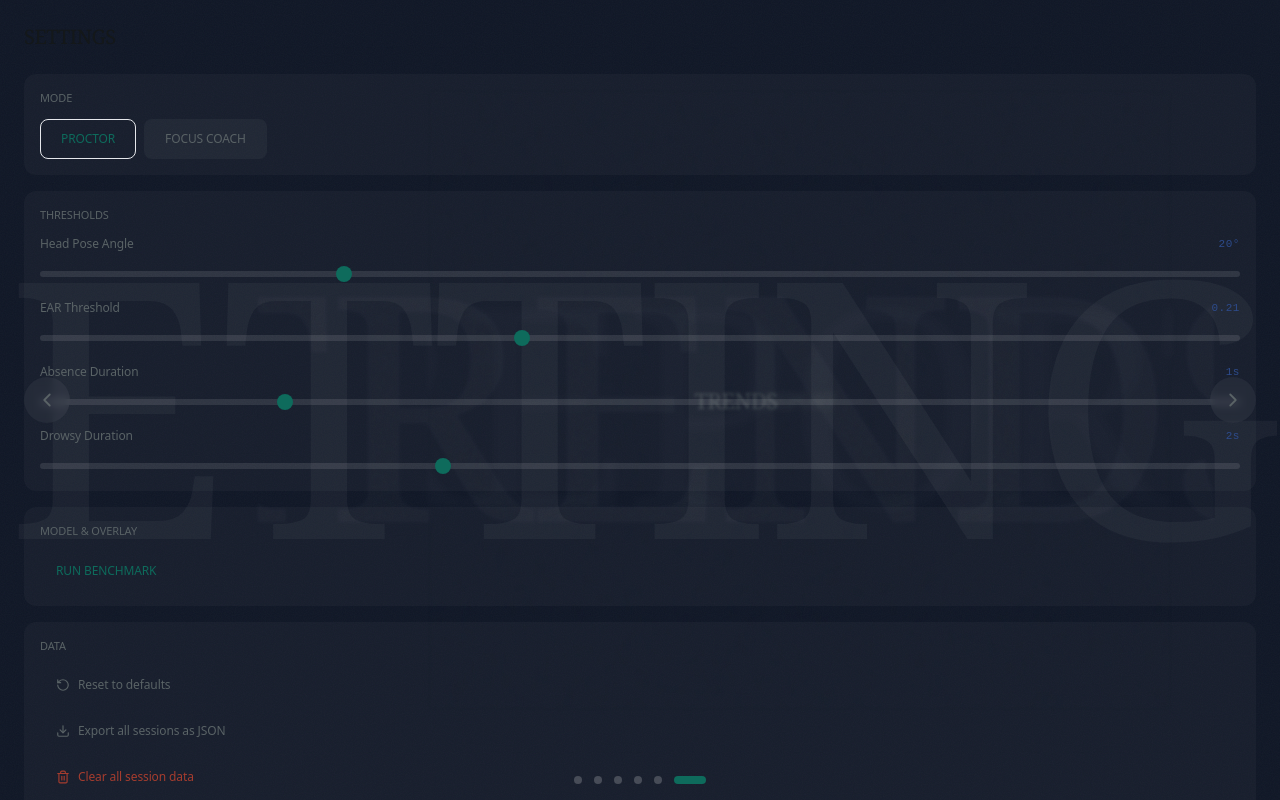
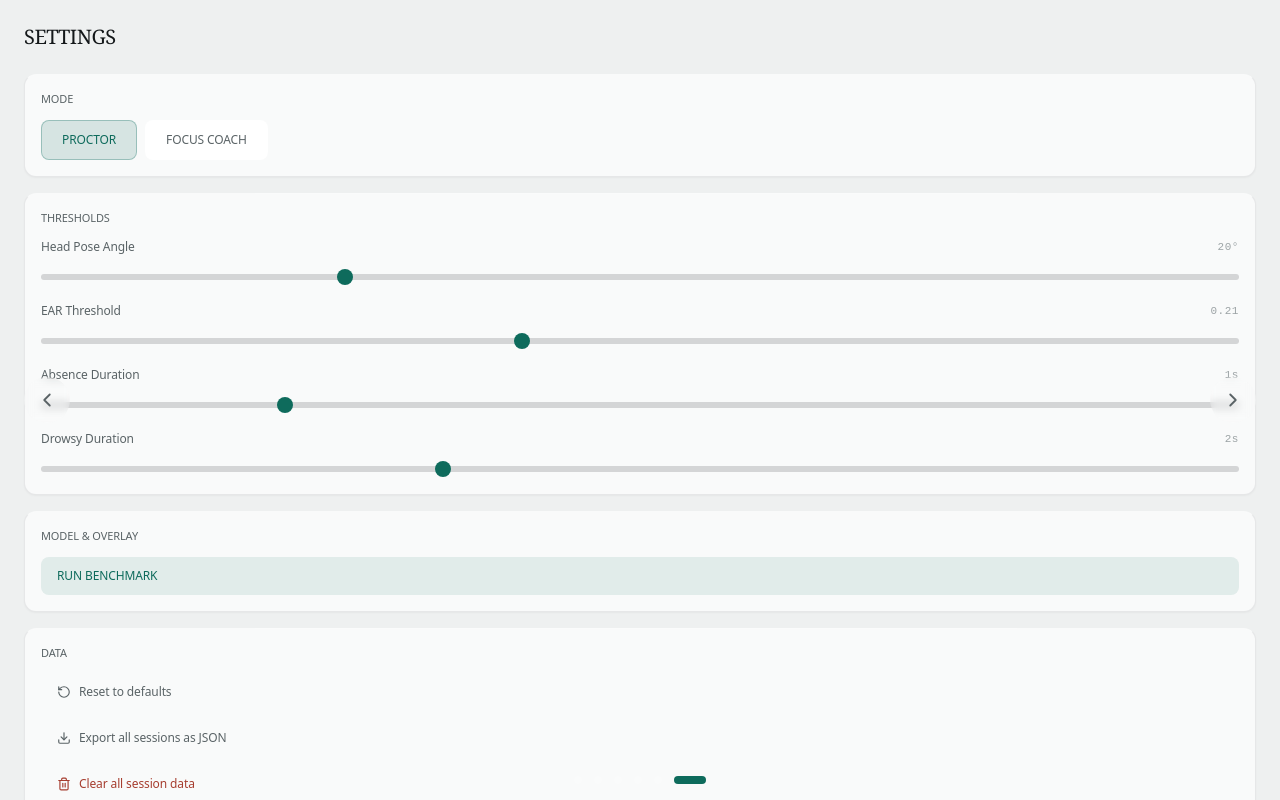
Before and after one commit to HarshDubey23/ProctorIQ, a React (Vite) app in the folder frontend/: page / in a window 1280 px wide. Both pictures are taken after a click on the button 47 px from the left and 400 px from the top of the page. Built offline with nearby package versions, Linux system fonts and the light colour scheme; no server answers; a web font is replaced by a local one.

Commit message:
fix(design): migrate Settings screen off legacy dark theme, remove stale dark background from AppRoot shell

```diff
--- a/frontend/src/components/layout/AppRoot.tsx
+++ b/frontend/src/components/layout/AppRoot.tsx
@@ -1,27 +1,9 @@
-import { motion } from 'framer-motion';
-import { useUIStore, type PanelId } from '../../store/ui';
-import { panelTransition } from '../../motion.config';
 import { PanelCarousel } from '../panels/PanelCarousel';
 
-const PANEL_BG: Record<PanelId, string> = {
-  landing: '#111827',
-  exam: '#0A1628',
-  session: '#0F1E2D',
-  report: '#0F0F1E',
-  trends: '#111827',
-  settings: '#111827',
-};
-
 export function AppRoot() {
-  const activePanel = useUIStore((s) => s.activePanel);
-
   return (
-    <motion.div
-      className="h-full w-full"
-      animate={{ backgroundColor: PANEL_BG[activePanel] }}
-      transition={panelTransition}
-    >
+    <div className="h-full w-full" style={{ backgroundColor: 'var(--surface-0)' }}>
       <PanelCarousel />
-    </motion.div>
+    </div>
   );
 }
--- a/frontend/src/features/settings/SettingsPanel.tsx
+++ b/frontend/src/features/settings/SettingsPanel.tsx
@@ -4,6 +4,13 @@ import { useUIStore } from '../../store/ui';
 import { listSessions, deleteSession } from '../../lib/db';
 import { BenchmarkModal } from './BenchmarkModal';
 import { ProctorExternalExam } from './ProctorExternalExam';
+
+const CARD_STYLE: React.CSSProperties = {
+  backgroundColor: 'var(--surface-1)',
+  border: '1px solid var(--hairline)',
+  borderTop: '1px solid var(--edge-highlight)',
+  boxShadow: 'var(--shadow-sm)',
+};
 
 export function SettingsPanel() {
   const mode = useUIStore((s) => s.mode);
@@ -60,16 +67,16 @@ export function SettingsPanel() {
   }
 
   return (
-    <div className="flex h-full w-full flex-col gap-6 overflow-y-auto p-4 lg:p-6">
+    <div className="flex h-full w-full flex-col gap-6 overflow-y-auto p-4 lg:p-6" style={{ backgroundColor: 'var(--surface-0)' }}>
       <div className="flex items-center gap-3">
-        <h2 className="font-display text-lg uppercase tracking-[0.08em] text-text-primary">
+        <h2 className="font-display text-lg uppercase tracking-[0.08em]" style={{ color: 'var(--ink)' }}>
           Settings
         </h2>
       </div>
 
       <div className="flex flex-col gap-4">
-        <div className="rounded-xl bg-white/[0.03] p-4">
-          <h3 className="font-sans text-[11px] uppercase tracking-[0.14em] text-text-secondary mb-3">
+        <div className="rounded-xl p-4 flex flex-col gap-3" style={CARD_STYLE}>
+          <h3 className="font-sans text-[11px] uppercase tracking-[0.14em]" style={{ color: 'var(--ink-muted)' }}>
             Mode
           </h3>
           <div className="flex gap-2">
@@ -77,11 +84,12 @@ export function SettingsPanel() {
               <button
                 key={m}
                 onClick={() => setMode(m)}
-                className={`rounded-lg px-5 py-2.5 font-sans text-[12px] uppercase tracking-[0.1em] transition-all ${
-                  mode === m
-                    ? 'bg-signal-focus/[0.15] text-signal-focus border border-signal-focus/30'
-                    : 'bg-white/[0.04] text-text-secondary hover:bg-white/[0.08] border border-transparent'
-                }`}
+                className="rounded-lg px-5 py-2.5 font-sans text-[12px] uppercase tracking-[0.1em] transition-all"
+                style={{
+                  backgroundColor: mode === m ? 'rgba(14,107,92,0.15)' : 'var(--surface-2)',
+                  color: mode === m ? 'var(--jade)' : 'var(--ink-muted)',
+                  border: mode === m ? '1px solid rgba(14,107,92,0.3)' : '1px solid transparent',
+                }}
               >
                 {m === 'exam' ? 'Proctor' : 'Focus Coach'}
               </button>
@@ -89,8 +97,8 @@ export function SettingsPanel() {
           </div>
         </div>
 
-        <div className="rounded-xl bg-white/[0.03] p-4">
-          <h3 className="font-sans text-[11px] uppercase tracking-[0.14em] text-text-secondary mb-3">
+        <div className="rounded-xl p-4 flex flex-col gap-3" style={CARD_STYLE}>
+          <h3 className="font-sans text-[11px] uppercase tracking-[0.14em]" style={{ color: 'var(--ink-muted)' }}>
             Thresholds
           </h3>
           <div className="flex flex-col gap-4">
@@ -104,8 +112,8 @@ export function SettingsPanel() {
               return (
                 <div key={key}>
                   <div className="flex items-center justify-between mb-1.5">
-                    <label className="font-sans text-[12px] text-text-secondary">{label}</label>
-                    <span className="font-mono text-[11px] tabular-nums text-text-mono">
+                    <label className="font-sans text-[12px]" style={{ color: 'var(--ink-muted)' }}>{label}</label>
+                    <span className="font-mono text-[11px] tabular-nums" style={{ color: 'var(--ink-faint)' }}>
                       {value}{unit}
                     </span>
                   </div>
@@ -119,10 +127,11 @@ export function SettingsPanel() {
                       const v = step >= 1 ? parseInt(e.target.value, 10) : parseFloat(e.target.value);
                       setThresholds((prev) => ({ ...prev, [key]: v }));
                     }}
-                    className="w-full appearance-none h-1.5 rounded-full bg-white/[0.1] outline-none cursor-pointer
+                    className="w-full appearance-none h-1.5 rounded-full outline-none cursor-pointer
                       [&::-webkit-slider-thumb]:appearance-none [&::-webkit-slider-thumb]:h-4 [&::-webkit-slider-thumb]:w-4
-                      [&::-webkit-slider-thumb]:rounded-full [&::-webkit-slider-thumb]:bg-signal-focus
-                      [&::-webkit-slider-thumb]:cursor-pointer [&::-webkit-slider-thumb]:border-2 [&::-webkit-slider-thumb]:border-bg-neutral"
+                      [&::-webkit-slider-thumb]:rounded-full [&::-webkit-slider-thumb]:bg-[--jade]
+                      [&::-webkit-slider-thumb]:cursor-pointer [&::-webkit-slider-thumb]:border-2 [&::-webkit-slider-thumb]:border-[--surface-2]"
+                    style={{ backgroundColor: 'var(--hairline-strong)' }}
                     aria-label={label}
                   />
                 </div>
@@ -131,53 +140,68 @@ export function SettingsPanel() {
           </div>
         </div>
 
-        <div className="rounded-xl bg-white/[0.03] p-4">
-          <h3 className="font-sans text-[11px] uppercase tracking-[0.14em] text-text-secondary mb-3">
+        <div className="rounded-xl p-4 flex flex-col gap-3" style={CARD_STYLE}>
+          <h3 className="font-sans text-[11px] uppercase tracking-[0.14em]" style={{ color: 'var(--ink-muted)' }}>
             Model & Overlay
           </h3>
           <div className="flex flex-col gap-3">
             <button
               onClick={() => setBenchmarkOpen(true)}
-              className="rounded-lg bg-signal-focus/[0.1] px-4 py-2.5 font-sans text-[12px] uppercase tracking-[0.1em] text-signal-focus transition-colors hover:bg-signal-focus/[0.2] text-left"
+              className="rounded-lg px-4 py-2.5 font-sans text-[12px] uppercase tracking-[0.1em] transition-colors text-left"
+              style={{
+                backgroundColor: 'rgba(14,107,92,0.1)',
+                color: 'var(--jade)',
+              }}
             >
               Run Benchmark
             </button>
           </div>
         </div>
 
-        <div className="rounded-xl bg-white/[0.03] p-4">
-          <h3 className="font-sans text-[11px] uppercase tracking-[0.14em] text-text-secondary mb-3">
+        <div className="rounded-xl p-4 flex flex-col gap-3" style={CARD_STYLE}>
+          <h3 className="font-sans text-[11px] uppercase tracking-[0.14em]" style={{ color: 'var(--ink-muted)' }}>
             Data
           </h3>
           <div className="flex flex-col gap-2">
             <button
               onClick={resetDefaults}
-              className="flex items-center gap-2 rounded-lg px-4 py-2.5 font-sans text-[12px] text-text-secondary transition-colors hover:bg-white/[0.06] hover:text-text-primary"
+              className="flex items-center gap-2 rounded-lg px-4 py-2.5 font-sans text-[12px] transition-colors"
+              style={{ color: 'var(--ink-muted)' }}
+              onMouseEnter={(e) => { (e.currentTarget as HTMLButtonElement).style.backgroundColor = 'var(--surface-2)'; }}
+              onMouseLeave={(e) => { (e.currentTarget as HTMLButtonElement).style.backgroundColor = 'transparent'; }}
             >
               <RotateCcw size={14} />
               Reset to defaults
             </button>
             <button
               onClick={exportAllData}
-              className="flex items-center gap-2 rounded-lg px-4 py-2.5 font-sans text-[12px] text-text-secondary transition-colors hover:bg-white/[0.06] hover:text-text-primary"
+              className="flex items-center gap-2 rounded-lg px-4 py-2.5 font-sans text-[12px] transition-colors"
+              style={{ color: 'var(--ink-muted)' }}
+              onMouseEnter={(e) => { (e.currentTarget as HTMLButtonElement).style.backgroundColor = 'var(--surface-2)'; }}
+              onMouseLeave={(e) => { (e.currentTarget as HTMLButtonElement).style.backgroundColor = 'transparent'; }}
             >
               <Download size={14} />
               Export all sessions as JSON
             </button>
             {showClearConfirm ? (
               <div className="flex items-center gap-2 mt-1">
-                <span className="font-sans text-[11px] text-signal-alert">
+                <span className="font-sans text-[11px]" style={{ color: 'var(--clay)' }}>
                   This cannot be undone. Confirm?
                 </span>
                 <button
                   onClick={clearAllData}
-                  className="rounded-lg bg-signal-alert/[0.2] px-3 py-1.5 font-sans text-[11px] text-signal-alert transition-colors hover:bg-signal-alert/[0.3]"
+                  className="rounded-lg px-3 py-1.5 font-sans text-[11px] transition-colors"
+                  style={{
+                    backgroundColor: 'rgba(166,61,47,0.2)',
+                    color: 'var(--clay)',
+                  }}
                 >
                   Yes, clear all
                 </button>
                 <button
                   onClick={() => setShowClearConfirm(false)}
-                  className="rounded-lg px-3 py-1.5 font-sans text-[11px] text-text-secondary transition-colors hover:bg-white/[0.06]"
+                  className="rounded-lg px-3 py-1.5 font-sans text-[11px] transition-colors"
+                  style={{ color: 'var(--ink-muted)' }}
                 >
                   Cancel
                 </button>
@@ -185,7 +209,10 @@ export function SettingsPanel() {
             ) : (
               <button
                 onClick={() => setShowClearConfirm(true)}
-                className="flex items-center gap-2 rounded-lg px-4 py-2.5 font-sans text-[12px] text-signal-multi transition-colors hover:bg-signal-multi/[0.1]"
+                className="flex items-center gap-2 rounded-lg px-4 py-2.5 font-sans text-[12px] transition-colors"
+                style={{ color: 'var(--clay)' }}
+                onMouseEnter={(e) => { (e.currentTarget as HTMLButtonElement).style.backgroundColor = 'rgba(166,61,47,0.1)'; }}
+                onMouseLeave={(e) => { (e.currentTarget as HTMLButtonElement).style.backgroundColor = 'transparent'; }}
               >
                 <Trash2 size={14} />
                 Clear all session data
@@ -195,11 +222,11 @@ export function SettingsPanel() {
         </div>
       </div>
 
-      <div className="rounded-xl bg-white/[0.02] p-4">
-        <h3 className="font-sans text-[11px] uppercase tracking-[0.14em] text-text-secondary mb-2">
+      <div className="rounded-xl p-4 flex flex-col gap-3" style={CARD_STYLE}>
+        <h3 className="font-sans text-[11px] uppercase tracking-[0.14em]" style={{ color: 'var(--ink-muted)' }}>
           Cohort Mode (Beta)
         </h3>
-        <p className="font-sans text-[12px] text-text-muted leading-relaxed mb-3">
+        <p className="font-sans text-[12px] leading-relaxed" style={{ color: 'var(--ink-faint)' }}>
           Create a room and share the code. Students join from the Landing panel.
           Watch live attention scores for all students in a single dashboard.
         </p>
@@ -213,18 +240,22 @@ export function SettingsPanel() {
               }
             } catch { /* noop */ }
           }}
-          className="flex items-center gap-2 rounded-lg bg-signal-focus/[0.1] px-4 py-2.5 font-sans text-[12px] uppercase tracking-[0.1em] text-signal-focus transition-colors hover:bg-signal-focus/[0.2]"
+          className="rounded-lg px-4 py-2.5 font-sans text-[12px] uppercase tracking-[0.1em] transition-colors"
+          style={{
+            backgroundColor: 'rgba(14,107,92,0.1)',
+            color: 'var(--jade)',
+          }}
         >
-          <Users size={14} />
+          <Users size={14} className="inline mr-1.5" />
           Start Cohort Session
         </button>
       </div>
 
-      <div className="rounded-xl bg-white/[0.02] p-4">
-        <h3 className="font-sans text-[11px] uppercase tracking-[0.14em] text-text-secondary mb-2">
+      <div className="rounded-xl p-4 flex flex-col gap-3" style={CARD_STYLE}>
+        <h3 className="font-sans text-[11px] uppercase tracking-[0.14em]" style={{ color: 'var(--ink-muted)' }}>
           Proctor Your Own Exam
         </h3>
-        <p className="font-sans text-[12px] text-text-muted leading-relaxed mb-3">
+        <p className="font-sans text-[12px] leading-relaxed" style={{ color: 'var(--ink-faint)' }}>
           Paste a Google Form, Typeform, or any exam URL below. ProctorIQ runs alongside
           and generates an integrity report when you're done.
         </p>
@@ -234,11 +265,20 @@ export function SettingsPanel() {
             value={proctorUrl}
             onChange={(e) => setProctorUrl(e.target.value)}
             placeholder="https://forms.google.com/..."
-            className="flex-1 rounded-lg bg-white/[0.06] border border-white/[0.08] px-3 py-2 font-mono text-[12px] text-text-primary outline-none focus:border-signal-focus transition-colors"
+            className="flex-1 rounded-lg px-3 py-2 font-mono text-[12px] outline-none transition-colors"
+            style={{
+              backgroundColor: 'var(--surface-2)',
+              border: '1px solid var(--hairline-strong)',
+              color: 'var(--ink)',
+            }}
             aria-label="Exam URL"
           />
           <button
-            className="rounded-lg bg-signal-drowsy/[0.12] px-4 py-2 font-sans text-[11px] uppercase tracking-[0.1em] text-signal-drowsy transition-colors hover:bg-signal-drowsy/[0.22] disabled:opacity-30"
+            className="rounded-lg px-4 py-2 font-sans text-[11px] uppercase tracking-[0.1em] transition-colors disabled:opacity-30"
+            style={{
+              backgroundColor: 'rgba(107,81,120,0.12)',
+              color: 'var(--plum)',
+            }}
             disabled={!proctorUrl}
             onClick={() => {
               if (proctorUrl) setProctorActive(true);
@@ -247,7 +287,7 @@ export function SettingsPanel() {
             Start
           </button>
         </div>
-        <p className="font-sans text-[10px] text-text-muted mt-2 italic">
+        <p className="font-sans text-[10px] mt-2 italic" style={{ color: 'var(--ink-faint)' }}>
           Some sites block iframe embedding (X-Frame-Options). Google Forms works. Typeform works.
         </p>
       </div>
```
